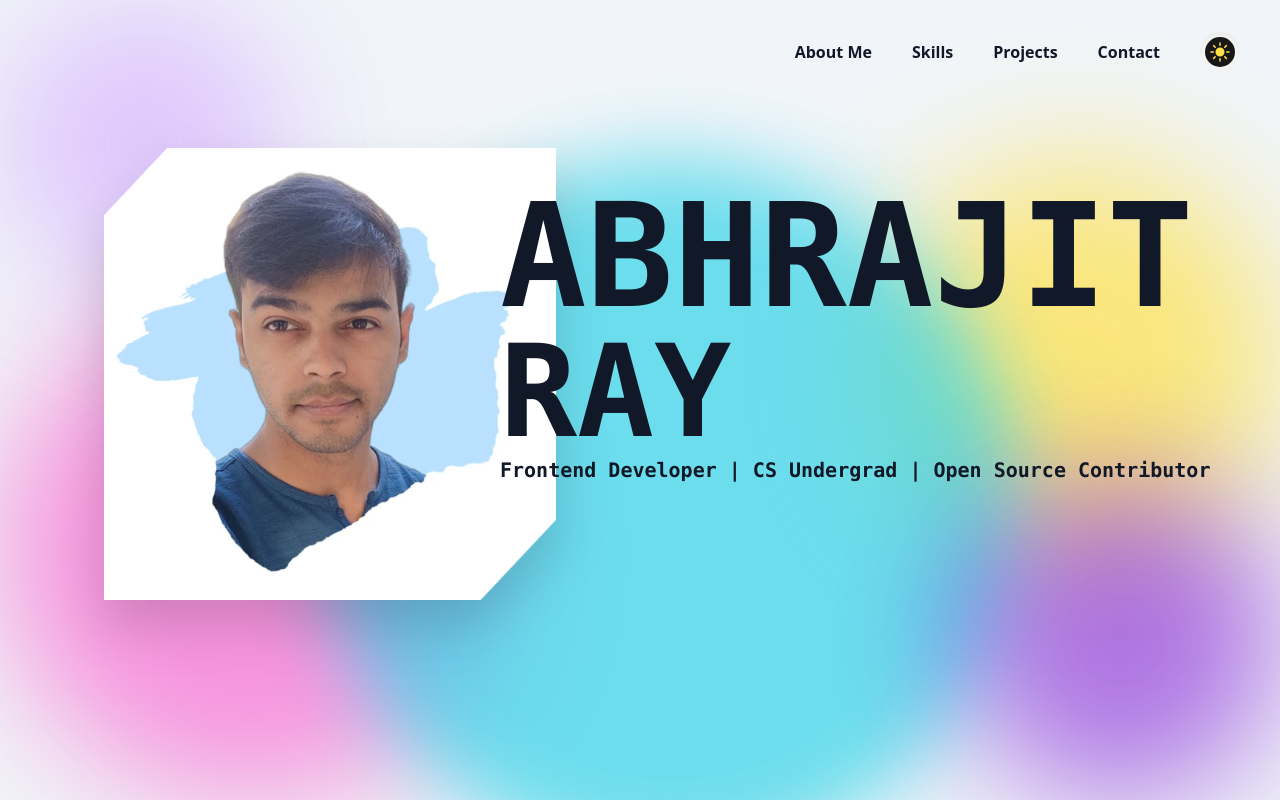
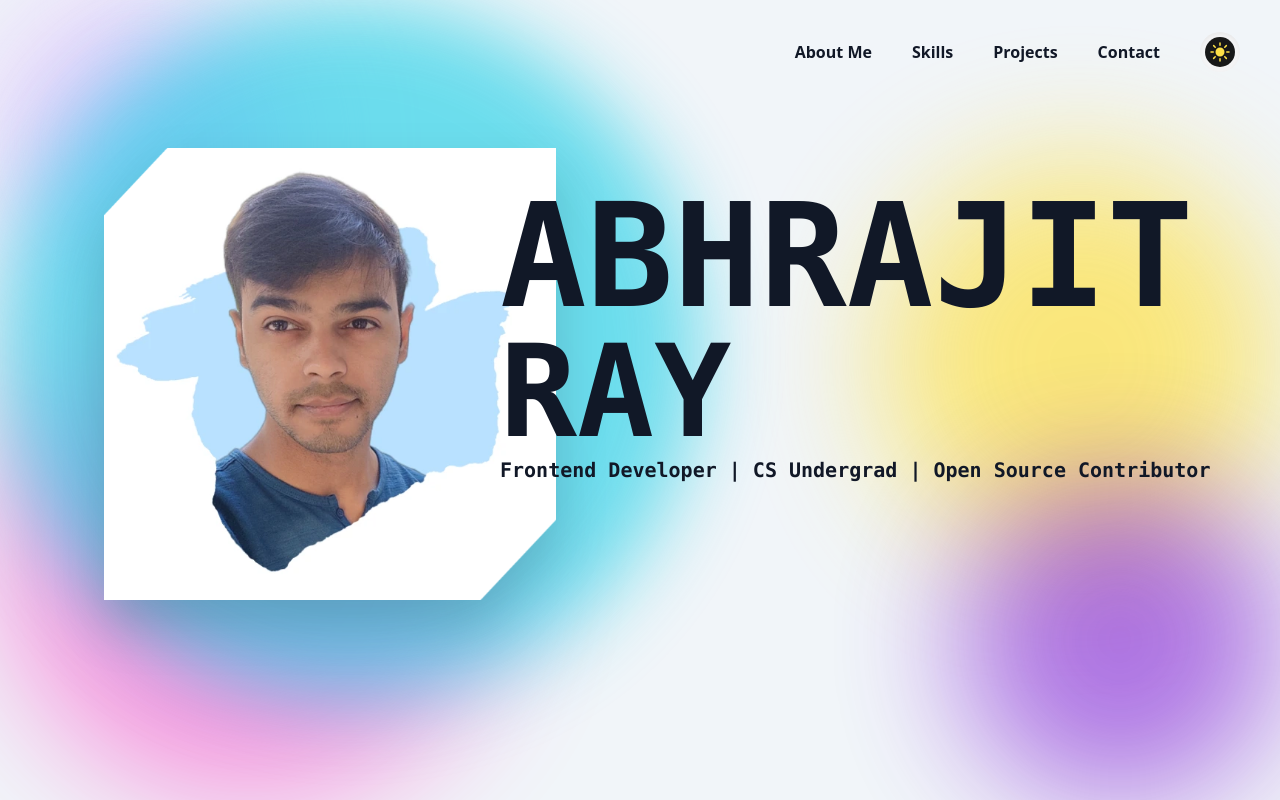
Before and after one commit to abhrajitray77/portfolio-main, a Next.js app: page / in a window 1280 px wide. Shown: the top 800 px of the page. Built offline with nearby package versions, Linux system fonts and the light colour scheme.

Commit message:
background done

```diff
--- a/app/page.tsx
+++ b/app/page.tsx
@@ -48,7 +48,7 @@ export default function Home() {
           ></div>
           <div
             className="fixed -z-50 -inset-y-0 w-[500px] h-[500px] md:w-[700px] md:h-[700px]
-        bg-[#29d1e7f1] dark:bg-[#7300d1a8] top-40 left-80 right-80 bottom-80
+        bg-[#29d1e7f1] dark:bg-[#7300d1a8] flex justify-center items-center
         rounded-full blur-2xl opacity-70 md:special-blob animation-delay-4000"
           ></div>
           <div
```
